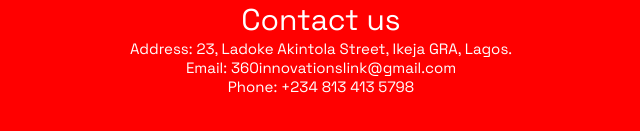
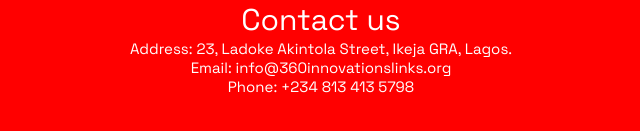
Before and after one commit to akinsolapaul/360innovationslinks, a plain HTML site: page index.html in a window 1280 px wide. Shown: the part 477-608 px from the top of the page, 319-959 px from the left. Drawn offline with Linux system fonts and the light colour scheme.

Commit message:
360 maintenance

```diff
--- a/index.html
+++ b/index.html
@@ -16,7 +16,7 @@
     <img src="img/logo.png" alt="">
     <p class="contactus">Contact us</p>
     <p class="address">Address: 23, Ladoke Akintola Street, Ikeja GRA, Lagos.</p>
-    <p class="email">Email: 360innovationslink@gmail.com</p>
+    <p class="email">Email: info@360innovationslinks.org</p>
     <p class="phone">Phone: +234 813 413 5798</p>
 </body>
 </html>
```
